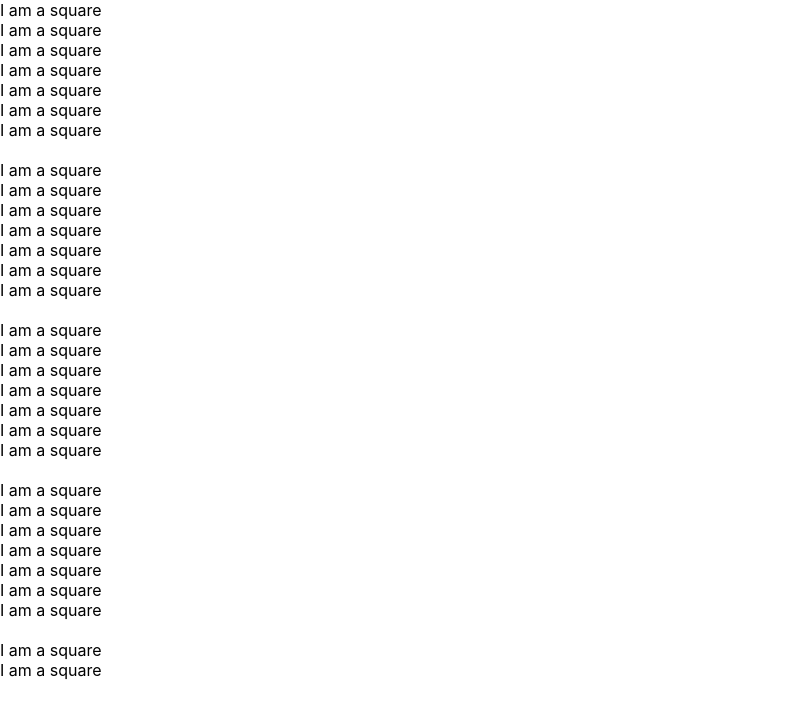
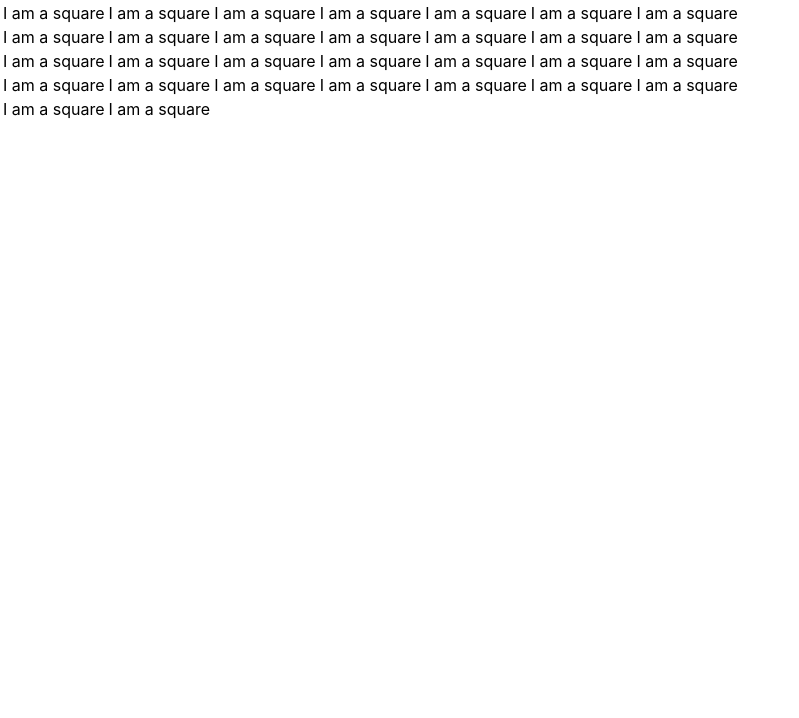
Before and after one commit to jmcc999/DigitalTAFrontEnd, a React (Create React App) app in the folder app/: page / in a window 1280 px wide. Shown: the top 718 px of the page, without its empty margins (0-799 px from the left). Built offline with nearby package versions, Linux system fonts and the light colour scheme.

Commit message:
calendar aligned

```diff
--- a/app/src/Month.js
+++ b/app/src/Month.js
@@ -32,42 +32,163 @@ class Month extends React.Component {
 
             //Only 7 days go into a week
 
-            //If it it the first time through the while loop
+            //If it is the first time through the while loop
             if (i < 8) {
                 monthRow1.push(<Square key = {i}/>)
             }
 
-            //If it it the second time through the while loop
+            //If it is the second time through the while loop
             if (i < 15 && i > 7) {
                 monthRow2.push(<Square key = {i}/>)
             }
 
-            //If it it the third time through the while loop
+            //If it is the third time through the while loop
             if (i > 14 && i < 22) {
                 monthRow3.push(<Square key = {i}/>)
             }
 
-            //If it it the fourth time through the while loop
+            //If it is the fourth time through the while loop
             if (i > 21 && i < 29) {
-                monthRow4.push(<Square key = {i}/>)
+                monthRow4.push(<Square  key = {i}/>)
             }
 
-            //If it it the fifth time through the while loop
+            //If it is the fifth time through the while loop
             if (i > 28) {
                 monthRow5.push(<Square key = {i}/>)
             }
         }
 
         return (
-            <div>
                 <div>
-                   {monthRow1}<br/>
-                   {monthRow2}<br/>
-                   {monthRow3}<br/>
-                   {monthRow4}<br/>
-                   {monthRow5}<br/>
+
+                    {/* table that hold calendar */}
+                    <table>
+                        {/* 1st row */}
+                        <tr>
+                            <td>
+                                {monthRow1[0]}
+                            </td>
+                            <td>
+                                {monthRow1[1]}
+                            </td>
+                            <td>
+                                {monthRow1[2]}
+                            </td>
+                            <td>
+                                {monthRow1[3]}
+                            </td>
+                            <td>
+                                {monthRow1[4]}
+                            </td>
+                            <td>
+                                {monthRow1[5]}
+                            </td>
+                            <td>
+                                {monthRow1[6]}
+                            </td>
+                        </tr>
+
+                        {/* 2nd row */}
+                        <tr>
+                            <td>
+                                {monthRow2[0]}
+                            </td>
+                            <td>
+                                {monthRow2[1]}
+                            </td>
+                            <td>
+                                {monthRow2[2]}
+                            </td>
+                            <td>
+                                {monthRow2[3]}
+                            </td>
+                            <td>
+                                {monthRow2[4]}
+                            </td>
+                            <td>
+                                {monthRow2[5]}
+                            </td>
+                            <td>
+                                {monthRow2[6]}
+                            </td>
+                        </tr>
+
+                        {/* 3rd row */}
+                        <tr>
+                            <td>
+                                {monthRow3[0]}
+                            </td>
+                            <td>
+                                {monthRow3[1]}
+                            </td>
+                            <td>
+                                {monthRow3[2]}
+                            </td>
+                            <td>
+                                {monthRow3[3]}
+                            </td>
+                            <td>
+                                {monthRow3[4]}
+                            </td>
+                            <td>
+                                {monthRow3[5]}
+                            </td>
+                            <td>
+                                {monthRow3[6]}
+                            </td>
+                        </tr>
+
+                        {/* 4th row */}
+                        <tr>
+                            <td>
+                                {monthRow4[0]}
+                            </td>
+                            <td>
+                                {monthRow4[1]}
+                            </td>
+                            <td>
+                                {monthRow4[2]}
+                            </td>
+                            <td>
+                                {monthRow4[3]}
+                            </td>
+                            <td>
+                                {monthRow4[4]}
+                            </td>
+                            <td>
+                                {monthRow4[5]}
+                            </td>
+                            <td>
+                                {monthRow4[6]}
+                            </td>
+                        </tr>
+
+                        {/* 5th row */}
+                        <tr>
+                            <td>
+                                {monthRow5[0]}
+                            </td>
+                            <td>
+                                {monthRow5[1]}
+                            </td>
+                            <td>
+                                {monthRow5[2]}
+                            </td>
+                            <td>
+                                {monthRow5[3]}
+                            </td>
+                            <td>
+                                {monthRow5[4]}
+                            </td>
+                            <td>
+                                {monthRow5[5]}
+                            </td>
+                            <td>
+                                {monthRow5[6]}
+                            </td>
+                        </tr>
+                   </table>
                 </div>
-            </div>
         );
     }
 }
```
